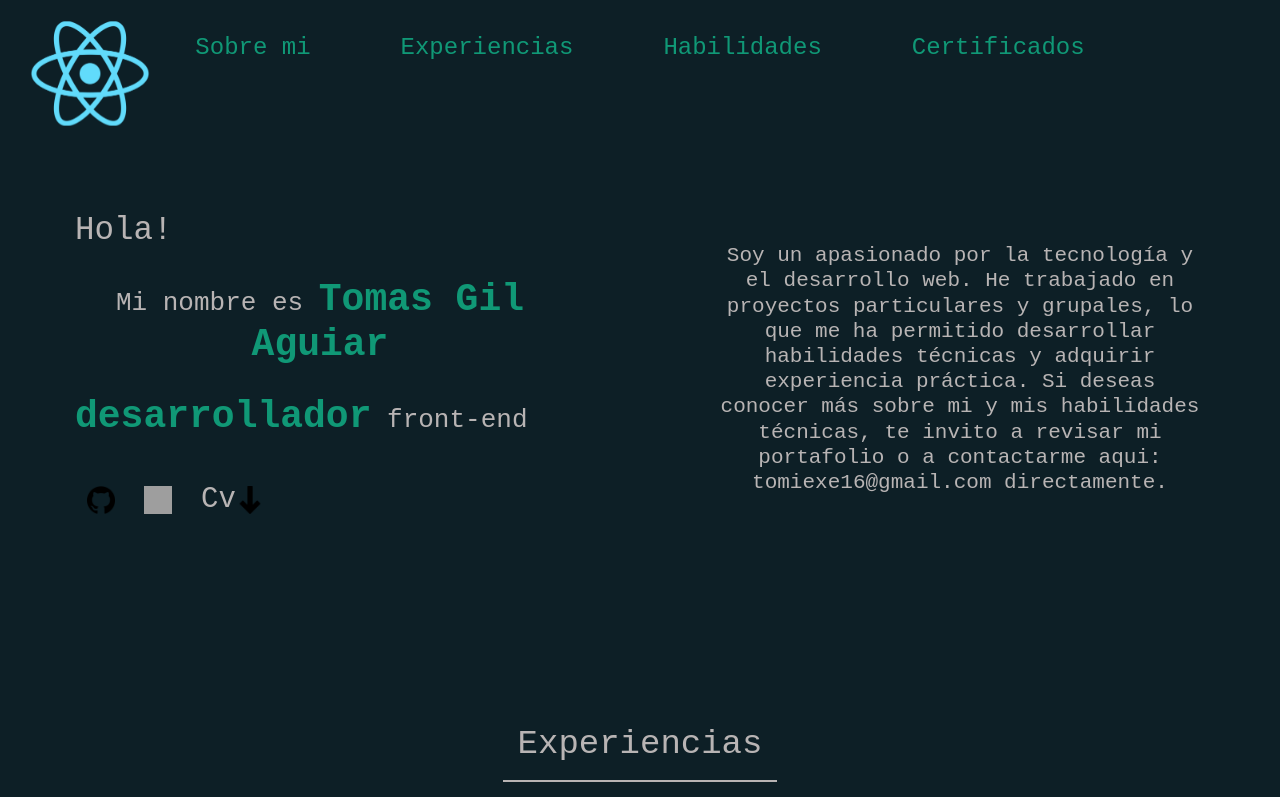
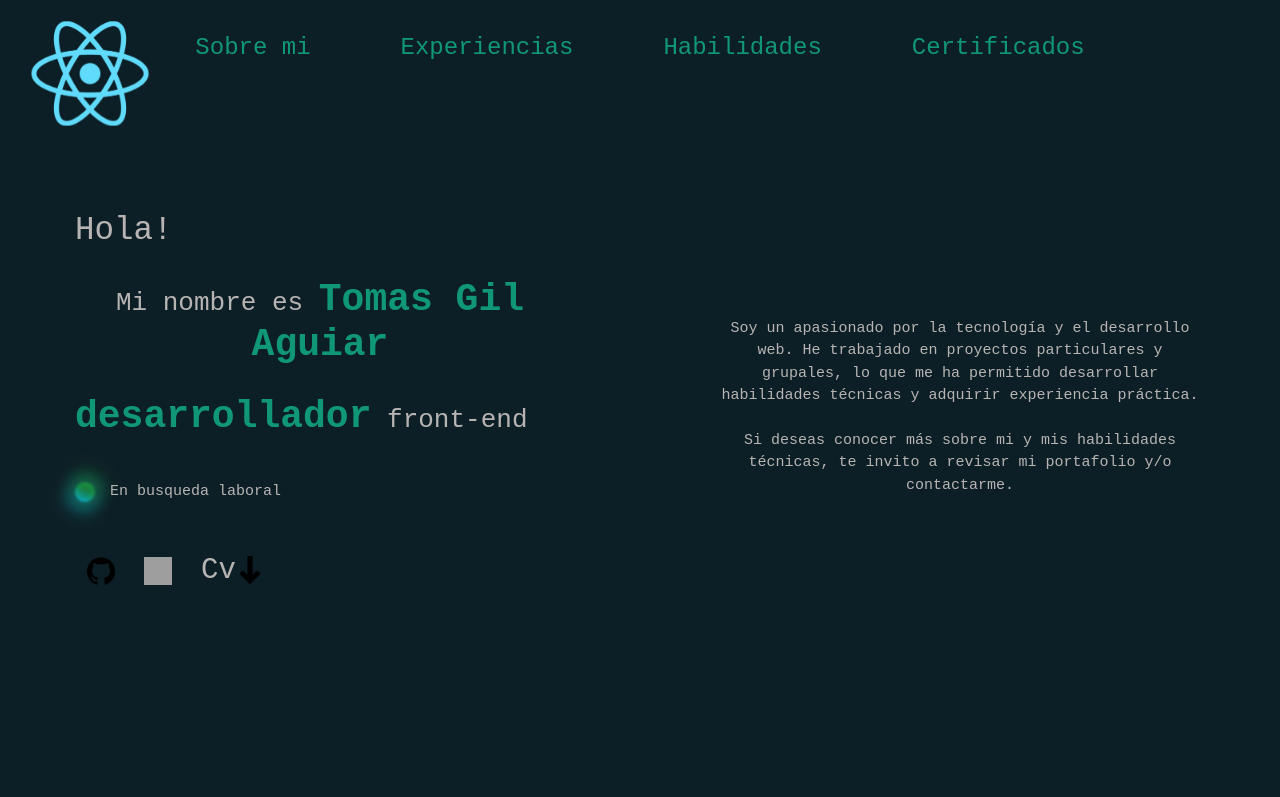
Before and after one commit to Totty19/Mi-Portafolio, a React (Create React App) app: page / in a window 1280 px wide. Shown: the top 797 px of the page. Built offline with nearby package versions, Linux system fonts and the light colour scheme; grey boxes are pictures that could not be loaded.

Commit message:
actualizando archivos

```diff
--- a/src/Common/Header/index.jsx
+++ b/src/Common/Header/index.jsx
@@ -13,6 +13,12 @@ const Header = () => {
                 <h1>Hola!</h1>
                 <h2>Mi nombre es <b>Tomas Gil Aguiar</b></h2>
                 <h2><b>desarrollador</b> front-end</h2>
+                <div className="ConSpinner">
+                    <div class="spinner">
+                        <div class="spinner1"></div>
+                    </div>
+                    <p>En busqueda laboral</p>
+                </div>
                 <div className="ContRedes">
                     <span className="tooltip G">GitHub</span>
                     <Link to="https://github.com/Totty19"><img src={gitHub} alt="" className="Logo"/></Link>
@@ -23,9 +29,14 @@ const Header = () => {
                 </div>
             </div>
             <div className="head2">
-                <h3>
-                    Soy un apasionado por la tecnología y el desarrollo web. He trabajado en proyectos particulares y grupales, lo que me ha permitido desarrollar habilidades técnicas y adquirir experiencia práctica. Si deseas conocer más sobre mi y mis habilidades técnicas, te invito a revisar mi portafolio o a contactarme aqui: tomiexe16@gmail.com directamente.
-                </h3>
+                <div>
+                    <p>
+                        Soy un apasionado por la tecnología y el desarrollo web. He trabajado en proyectos particulares y grupales, lo que me ha permitido desarrollar habilidades técnicas y adquirir experiencia práctica.
+                    </p>
+                    <p>
+                        Si deseas conocer más sobre mi y mis habilidades técnicas, te invito a revisar mi portafolio y/o contactarme.
+                    </p>
+                </div>
             </div>
         </div>
     )
--- a/src/Common/Main/index.jsx
+++ b/src/Common/Main/index.jsx
@@ -96,7 +96,7 @@ const Main = () => {
                 </div>
             </div>
 
-            <h2 className='Tit' id="certificados">Titulos</h2>
+            <h2 className='Tit' id="certificados">Certificados</h2>
             <div className='ContTitulos'>
                 <img src={img1} alt="Titulo"/>
                 <img src={img2} alt="Titulo"/>
--- a/src/Sass/_header.scss
+++ b/src/Sass/_header.scss
@@ -27,6 +27,18 @@
         b{
             font-size: 38px;
             color: rgb(16, 152, 118);
+        }
+        h5{
+            color: gray;
+            margin-bottom: 8px;
+            .Span{
+                border-radius: 50px;
+                background: transparent;
+                padding: 0px 9px;
+                margin: 10px;
+                box-shadow: 0px -5px 20px 0px rgba(16, 152, 118, 0.342), 0px 5px 20px 0px rgb(7, 82, 43);
+                filter: blur(2px);
+            }
         }
         .ContRedes{
             display:flex;
@@ -85,9 +97,10 @@
         text-align: center;
         z-index: 2;
         background: transparent;
-        h3{
+        p{
             background: transparent;
-            font-size: 21px;
+            font-size: 15px;
+            margin: 22px 0px;
         }
     }
     @media (max-width:540px) {
@@ -98,6 +111,42 @@
                 font-size: 17px;
             }
         }
+    }
+}
+
+.ConSpinner{
+    display: flex;
+    align-items: center;
+    gap: 15px;
+    justify-content: center;
+    p{
+        padding-top: 15px;
+        font-size: 15px;
+    }
+    .spinner {
+        background-image: linear-gradient(rgb(18, 183, 76) 35%,rgb(0, 225, 255));
+        width: 20px;
+        height: 20px;
+        animation: spinning82341 1.7s linear infinite;
+        text-align: center;
+        border-radius: 50px;
+        filter: blur(1px);
+        box-shadow: 0px -5px 20px 0px rgb(18, 183, 76), 0px 5px 20px 0px rgb(0, 225, 255);
+    }
+
+    .spinner1 {
+        background-color: rgb(36, 36, 36);
+        width: 20px;
+        height: 20px;
+        border-radius: 50px;
+        filter: blur(10px);
+    }
+}
+
+
+@keyframes spinning82341 {
+    to {
+    transform: rotate(360deg);
     }
 }
 
```
